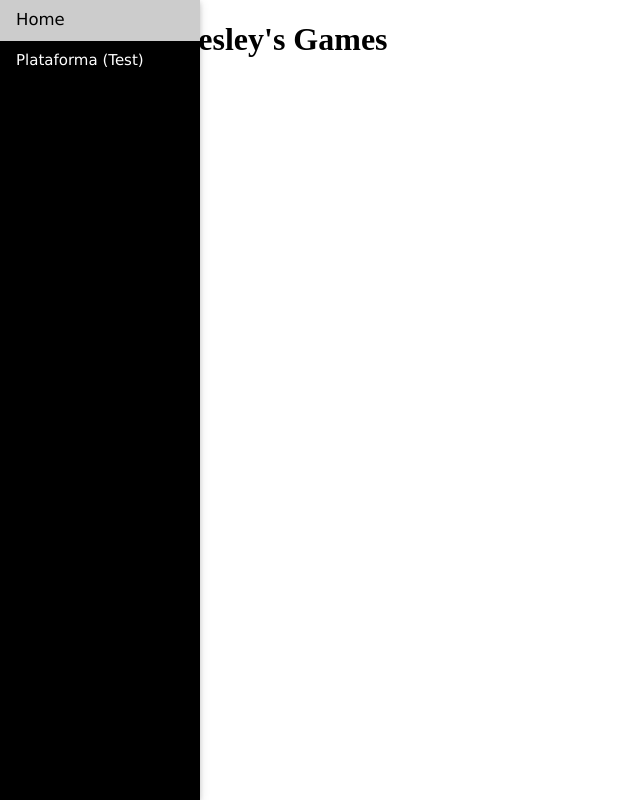
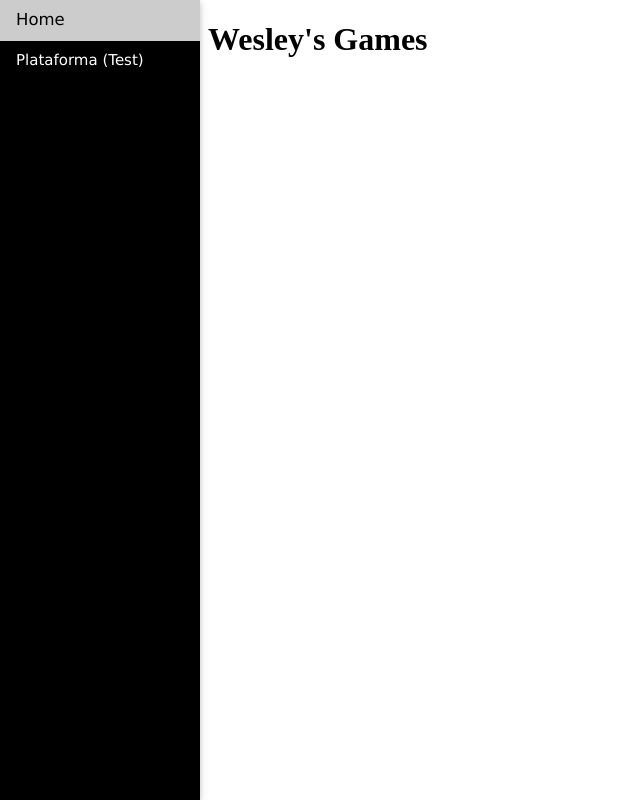
Before and after one commit to wesley-games/wesley-games, a website: page index.html in a window 1280 px wide. Shown: the whole page, without its empty margins (0-640 px from the left). Drawn offline with nearby package versions, Linux system fonts and the light colour scheme.

```diff
--- a/index.html
+++ b/index.html
@@ -39,7 +39,7 @@
         </div>
 
         <iframe  id="iframe" src="dashboard.html"
-                 style="border-width: 0 0 0 160px">
+                 style="border-width: 0 0 0 200px">
         </iframe>
     </body>
 </html>
```
